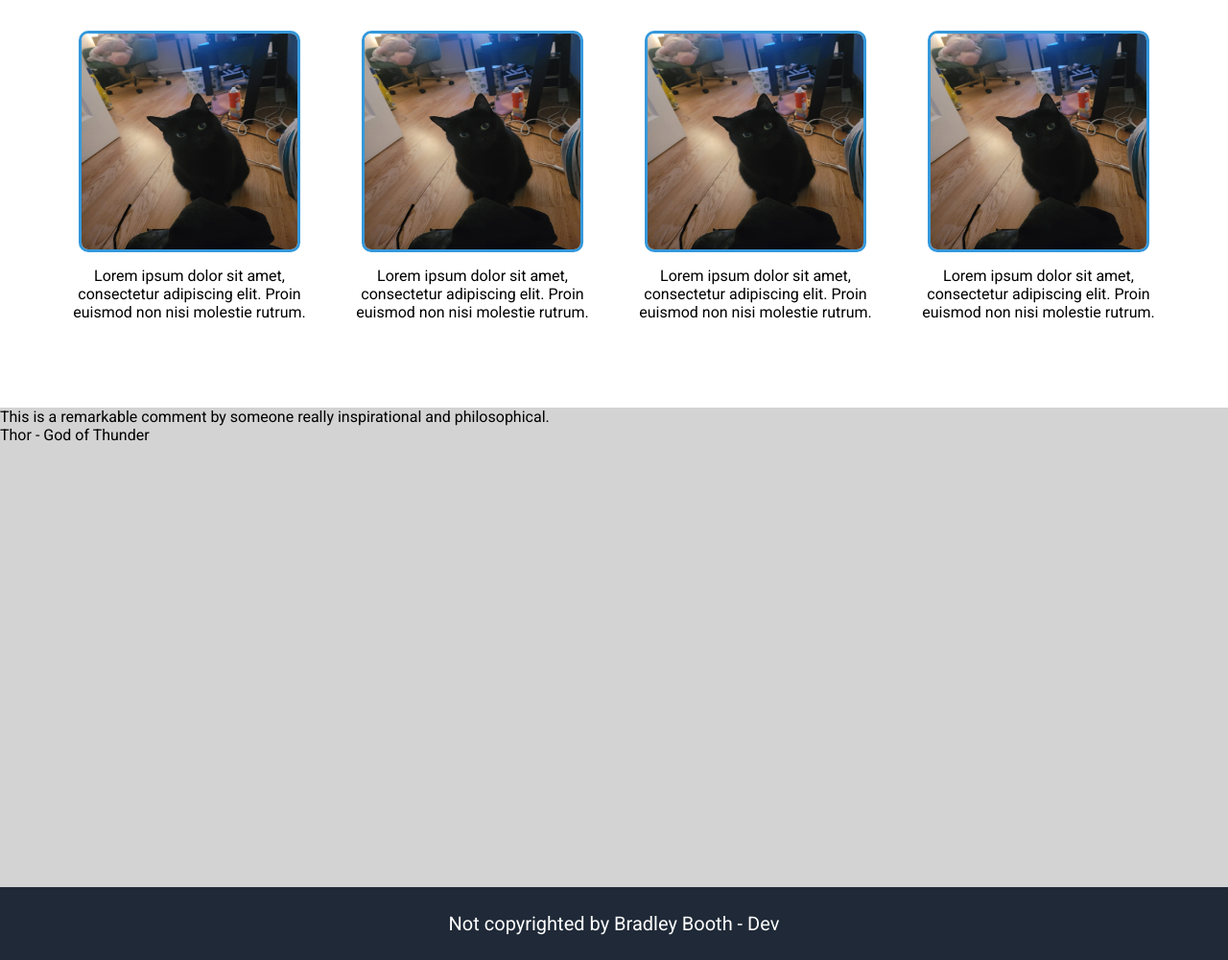
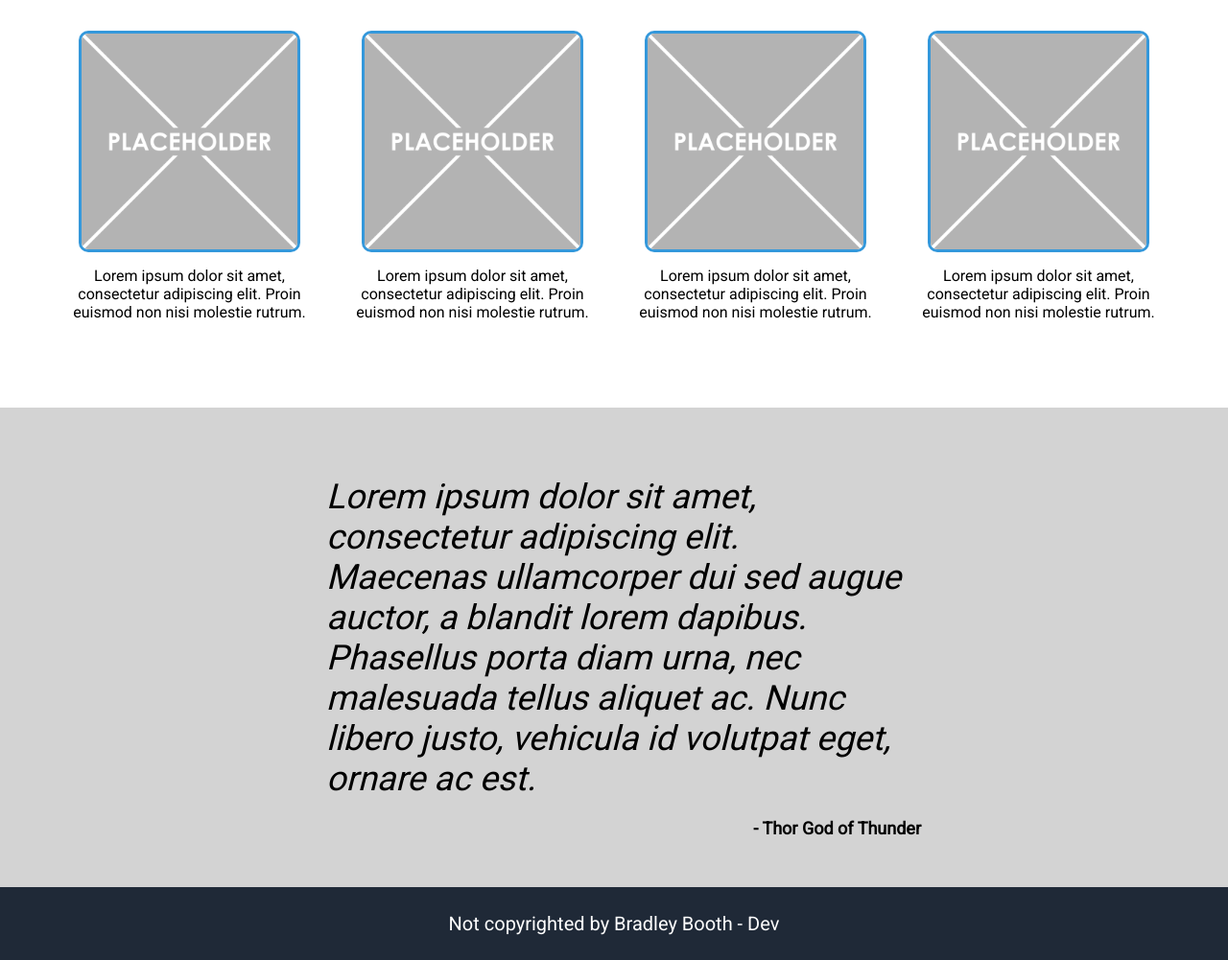
Before and after one commit to Bradley-Booth-Dev/odin-website, a plain HTML site: page index.html in a window 1280 px wide. Shown: the part 574-1575 px from the top of the page at 96% size. Drawn offline with Linux system fonts and the light colour scheme.

Commit message:
finished section 3

```diff
--- a/index.css
+++ b/index.css
@@ -142,8 +142,29 @@ body {
 
 .section-three-wrapper {
   background-color: lightgrey;
+  height: 500px;
   display: flex;
-  height: 500px;
+  justify-content: center;
+  align-items: center;
+}
+
+.section-three-content {
+  display: flex;
+  flex-direction: column;
+  width: 50%;
+}
+
+.quote-text {
+  font-size: 36px;
+  font-weight: 300;
+  padding: 20px;
+  font-style: italic;
+}
+
+.quote-name {
+  font-weight: 900;
+  align-self: flex-end;
+  font-size: 18px;
 }
 .section-four {
   background-color: blue;
--- a/index.html
+++ b/index.html
@@ -45,28 +45,44 @@
       <h2 class="title-s2">Some information here.</h2>
       <div class="card-container">
         <div class="card">
-          <img class="picture" src="/images/toothless.jpg" alt="toothless" />
+          <img
+            class="picture"
+            src="/images/600px-Placeholder.png"
+            alt="toothless"
+          />
           <p class="card-subtext">
             Lorem ipsum dolor sit amet, consectetur adipiscing elit. Proin
             euismod non nisi molestie rutrum.
           </p>
         </div>
         <div class="card">
-          <img class="picture" src="/images/toothless.jpg" alt="toothless" />
+          <img
+            class="picture"
+            src="/images/600px-Placeholder.png"
+            alt="toothless"
+          />
           <p class="card-subtext">
             Lorem ipsum dolor sit amet, consectetur adipiscing elit. Proin
             euismod non nisi molestie rutrum.
           </p>
         </div>
         <div class="card">
-          <img class="picture" src="/images/toothless.jpg" alt="toothless" />
+          <img
+            class="picture"
+            src="/images/600px-Placeholder.png"
+            alt="toothless"
+          />
           <p class="card-subtext">
             Lorem ipsum dolor sit amet, consectetur adipiscing elit. Proin
             euismod non nisi molestie rutrum.
           </p>
         </div>
         <div class="card">
-          <img class="picture" src="/images/toothless.jpg" alt="toothless" />
+          <img
+            class="picture"
+            src="/images/600px-Placeholder.png"
+            alt="toothless"
+          />
           <p class="card-subtext">
             Lorem ipsum dolor sit amet, consectetur adipiscing elit. Proin
             euismod non nisi molestie rutrum.
@@ -76,14 +92,14 @@
     </div>
     <!--  -->
     <div class="section-three-wrapper">
-      <div class="section-three">
-        <div class="section-three-content">
-          <p>
-            This is a remarkable comment by someone really inspirational and
-            philosophical.
-          </p>
-          <span class="quote-name">Thor - God of Thunder</span>
-        </div>
+      <div class="section-three-content">
+        <p class="quote-text">
+          Lorem ipsum dolor sit amet, consectetur adipiscing elit. Maecenas
+          ullamcorper dui sed augue auctor, a blandit lorem dapibus. Phasellus
+          porta diam urna, nec malesuada tellus aliquet ac. Nunc libero justo,
+          vehicula id volutpat eget, ornare ac est.
+        </p>
+        <span class="quote-name">- Thor God of Thunder</span>
       </div>
     </div>
     <!-- <div class="section-four">World</div> -->
```
Also changed, not shown: images/600px-Placeholder.png (added).
